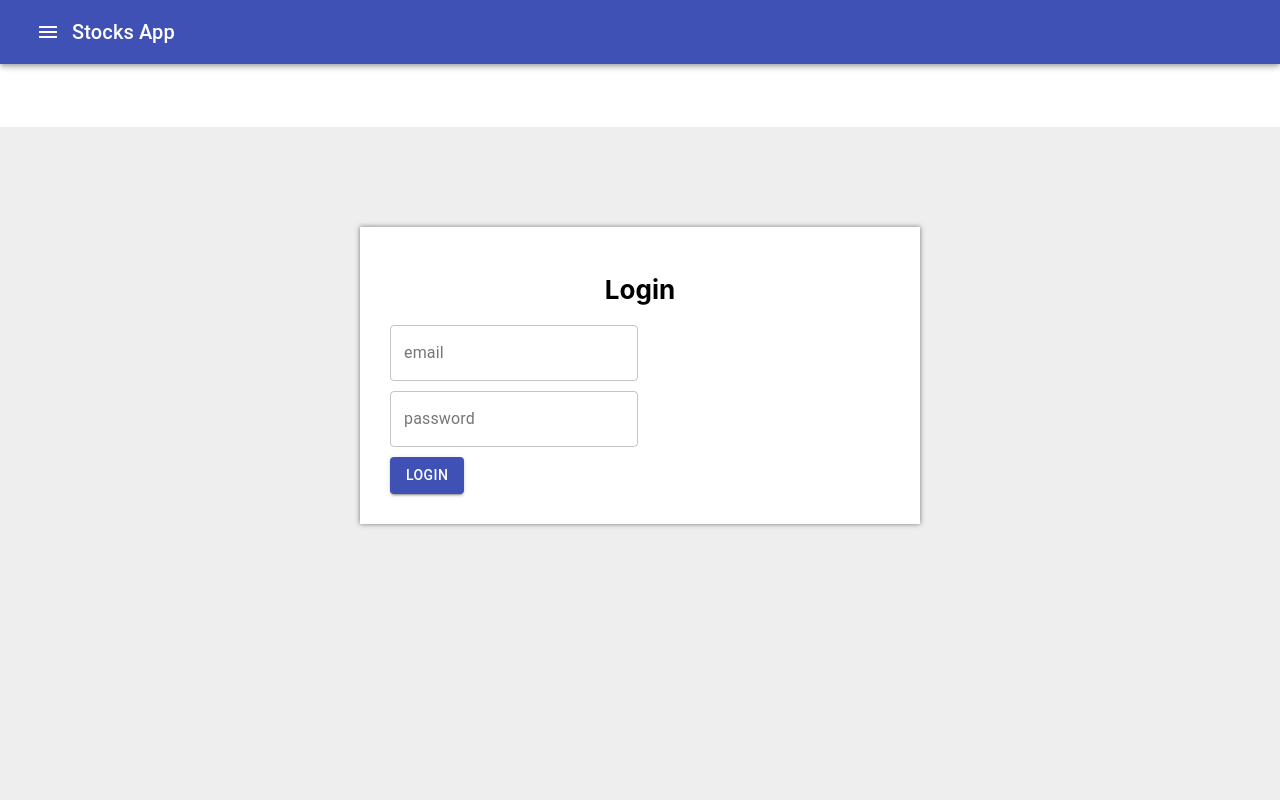
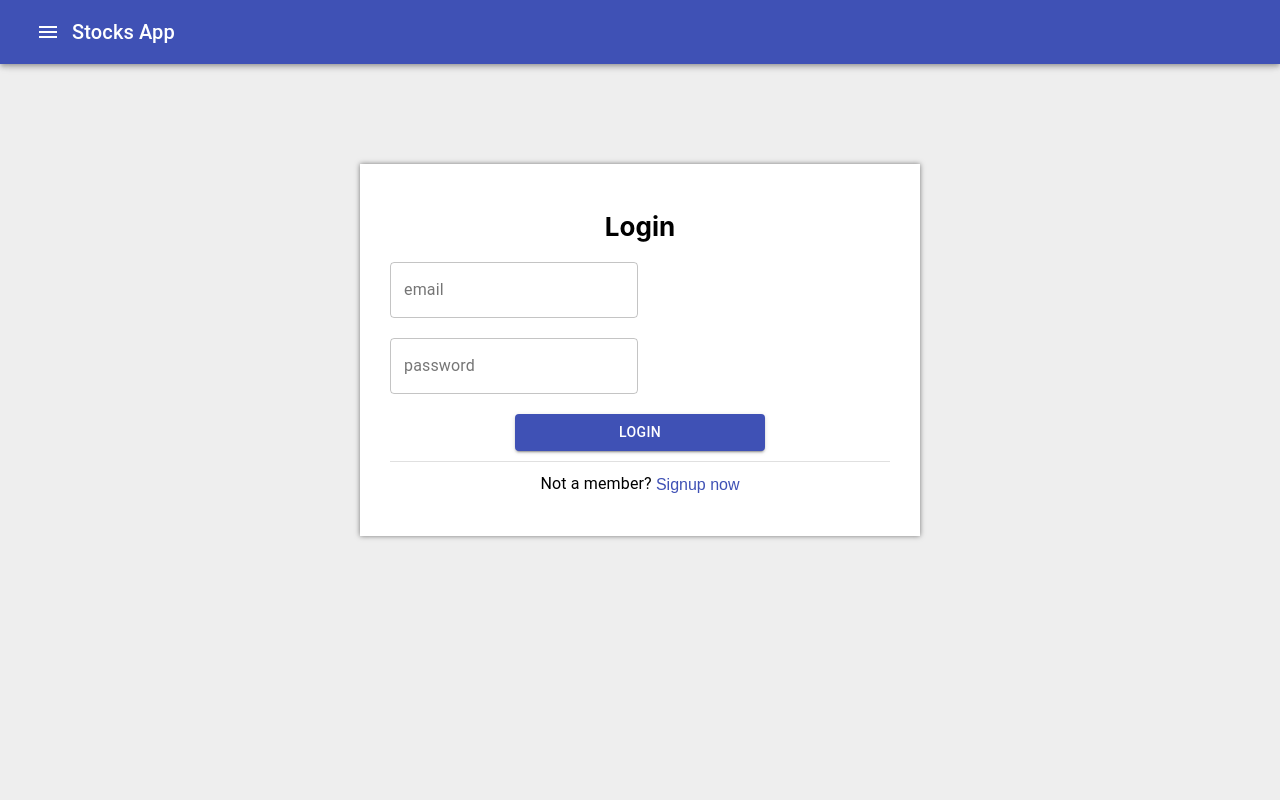
Before and after one commit to MatanNoach/StocksApp, a React (Create React App) app: page / in a window 1280 px wide. Shown: the top 800 px of the page. Built offline with nearby package versions, Linux system fonts and the light colour scheme.

Commit message:
handling user login and submission

```diff
--- a/package.json
+++ b/package.json
@@ -10,6 +10,7 @@
     "@testing-library/react": "^11.2.7",
     "@testing-library/user-event": "^12.8.3",
     "axios": "^0.21.1",
+    "bcryptjs": "^2.4.3",
     "express": "^4.17.1",
     "formik": "^2.2.9",
     "react": "^17.0.2",
--- a/src/App.js
+++ b/src/App.js
@@ -14,7 +14,7 @@ class App extends Component {
           render={() => (
             <div>
               <Wrapper>
-                <h6>&nbsp;</h6>
+                {/* <h6>&nbsp;</h6> */}
               <Login/>
                 {/* <StocksTable/> */}
               </Wrapper>
--- a/src/LoginApi.js
+++ b/src/LoginApi.js
@@ -1,19 +1,23 @@
 import axios from "axios";
-const basicServerAdress = "http://localhost:3001/";
+const basicServerAdress = "http://localhost:3001/api/";
 export const createLoginApi = () => {
   return {
-    findUser(email, password) {
-      const filter = {
-        where: {
-          email: email,
-          password: password,
-        },
+    loginUser(email, password) {
+      const credentials = {
+        email: email,
+        password: password,
       };
-      const url =
-        basicServerAdress +
-        "users?filter="+JSON.stringify(filter);
-        console.log(url);
-      var data = axios.get(url).then((res) => res.data);
+      const url = basicServerAdress + "users/login";
+      var data = axios.post(url, credentials).then((res) => res.data);
+      return data;
+    },
+    createUser(email, password) {
+      const credentials = {
+        email: email,
+        password: password,
+      };
+      const url = basicServerAdress + "users/signUp";
+      var data = axios.post(url, credentials).then((res) => res.data);
       return data;
     },
   };
--- a/src/components/Common/Field.js
+++ b/src/components/Common/Field.js
@@ -4,7 +4,7 @@ import React, { Component } from "react";
 class Field extends Component {
   render() {
     return (
-      <div className="col-md-6" style={{marginBottom:"10px"}}>
+      <div className="col-md-6">
         <TextField
           label={this.props.name}
           id={this.props.name}
@@ -17,6 +17,7 @@ class Field extends Component {
           error = {this.props.errors &&this.props.touched ? true:false}
           // set error
           helperText={this.props.errors &&this.props.touched ? this.props.errors:""}
+          type={this.props.type}
         />
       </div>
     );
--- a/src/components/Pages/Login.css
+++ b/src/components/Pages/Login.css
@@ -2,6 +2,9 @@
     min-height: 100vh;
     background: #eee;
     padding-top: 100px;
+}
+.login-page * {
+    margin-bottom: 10px;
 }
 .login-form{
     max-width: 500px;
@@ -18,3 +21,11 @@
     font-size: 26px;
     margin-bottom: 20px;
 }
+.login-button{
+    left:25%;
+    width:50%;
+    margin-bottom:10px !important;
+}
+.login-button span{
+    margin-bottom:0px !important;
+}
--- a/src/components/Pages/Login.js
+++ b/src/components/Pages/Login.js
@@ -1,19 +1,44 @@
 import React, { Component } from "react";
 import "./Login.css";
-import { Button } from "@material-ui/core";
+import { Button, Divider, Typography, Link } from "@material-ui/core";
 import Field from "../Common/Field";
 import * as Yup from "yup";
 import { withFormik } from "formik";
 import { createLoginApi } from "../../LoginApi";
 const fields = ["email", "password"];
 const loginApi = createLoginApi();
+// handles the login if the form is filled correctly
+async function handleLogin(values) {
+  try {
+    var result = await loginApi.loginUser(values.email, values.password);
+    console.log(result);
+    alert("You are logged in!");
+  } catch (e) {
+    // TODO: better error handling
+    console.log(e);
+    alert("Wrong email or password!");
+  }
+}
+// handles the sign up if the form is filled correctly
+async function handleSignup(values) {
+  try {
+    var result = await loginApi.createUser(values.email, values.password);
+    console.log(result);
+    alert("User created!");
+    alert("You are logged in!");
+  } catch (e) {
+    // TODO: better error handling
+    console.log(e);
+    alert("This email already exists");
+  }
+}
 class Login extends Component {
   render() {
     return (
       <div className="login-page">
         <div className="login-form">
           <h1>Login</h1>
-          <form onSubmit={this.props.handleSubmit}>
+          <form>
             {fields.map((f, i) => {
               return (
                 <Field
@@ -28,13 +53,36 @@ class Login extends Component {
                   touched={this.props.touched[f]}
                   // get the propper error to print
                   errors={this.props.errors[f]}
+                  type={f}
                 />
               );
             })}
-            <div className="col-md-6">
-              <Button type="submit" variant="contained" color="primary">
+            <div className="col-md-12">
+              <Button
+                className="login-button"
+                type="submit"
+                variant="contained"
+                color="primary"
+                data-flag="login"
+                onClick={this.props.handleSubmit}
+              >
                 Login
               </Button>
+              <Divider />
+            </div>
+            <div style={{ textAlign: "center" }}>
+              <Typography >
+                Not a member?&nbsp;
+                <Link
+                  style={{ fontSize: 16 }}
+                  type="submit"
+                  component="button"
+                  onClick={this.props.handleSubmit}
+                  data-flag="signUp"
+                >
+                  Signup now
+                </Link>
+              </Typography>
             </div>
           </form>
         </div>
@@ -69,15 +117,13 @@ export default withFormik({
   //     return errors;
   // },
 
-  // handles the submit if the form is filled correctly
-  handleSubmit: async (values, { setSubmitting }) => {
-    console.log("VALUES: ", values);
-    var result = await loginApi.findUser(values.email, values.password);
-    if (result.length === 1) {
-      console.log(result);
-      alert("You are logged in!");
-    }else{
-        alert("Wrong email or password!")
+  handleSubmit: async (values) => {
+    const dataFlag = document.activeElement.dataset.flag;
+    console.log("data-flag: ", dataFlag);
+    if (!dataFlag || dataFlag === "login") {
+      handleLogin(values);
+    } else if (dataFlag === "signUp") {
+      handleSignup(values);
     }
   },
 })(Login);
```
Also changed, not shown: src/components/Common/Functions.js (added, +8 -0 lines), 1 other file (tests, documents, lock files or other folders).
